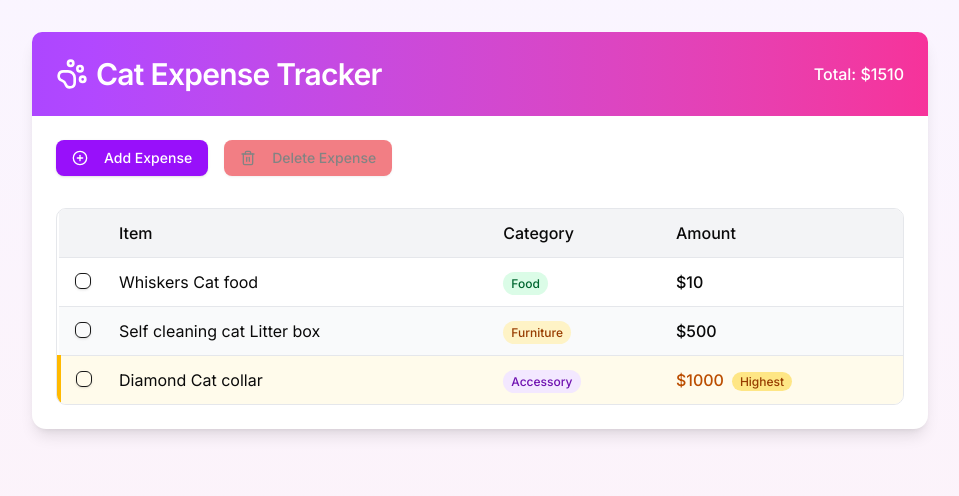
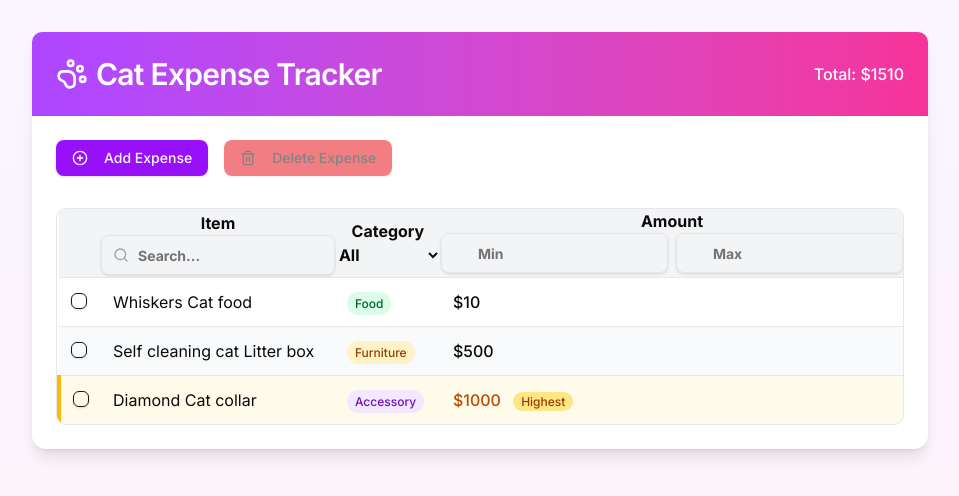
Before and after one commit to fdelacruzsoto/cat-expenses, a Next.js app: page / in a window 1280 px wide. Shown: the top 496 px of the page, without its empty margins (160-1119 px from the left). Built offline with nearby package versions, Linux system fonts and the light colour scheme; no server answers.

Commit message:
Added filters

```diff
--- a/package.json
+++ b/package.json
@@ -15,6 +15,7 @@
     "@radix-ui/react-select": "^2.2.4",
     "@radix-ui/react-slot": "^1.2.2",
     "@tanstack/react-query": "^5.75.7",
+    "@tanstack/react-table": "^8.21.3",
     "class-variance-authority": "^0.7.1",
     "clsx": "^2.1.1",
     "lucide-react": "^0.509.0",
--- a/src/app/components/ExpensesTable.tsx
+++ b/src/app/components/ExpensesTable.tsx
@@ -1,65 +1,144 @@
 import { Expense } from "@/types/expense";
 import { Checkbox } from "@/components/ui/checkbox";
 import { getCategoryColor } from "@/lib/category";
-
+import { createColumnHelper, useReactTable, getCoreRowModel, flexRender, RowData, ColumnFiltersState, getFilteredRowModel, getSortedRowModel } from "@tanstack/react-table";
+import React from "react";
+import { Filter } from "./Filter";
 interface ExpensesTableProps {
   expenses: Expense[];
   isHighestExpense: (amount: number) => boolean;
   handleCheckboxChange: (id: string) => void;
 }
 
+const columnHelper = createColumnHelper<Expense>()
+
+declare module '@tanstack/react-table' {
+  //allows us to define custom properties for our columns
+  // eslint-disable-next-line @typescript-eslint/no-unused-vars
+  interface ColumnMeta<TData extends RowData, TValue> {
+    filterVariant?: 'text' | 'range' | 'select'
+  }
+}
+
 export default function ExpensesTable({ expenses, isHighestExpense, handleCheckboxChange }: ExpensesTableProps) {
+
+  const [columnFilters, setColumnFilters] = React.useState<ColumnFiltersState>(
+    []
+  )
+
+  const columns = [
+    columnHelper.accessor("selected", {
+      header: "",
+      cell: ({ row }) => {
+        const expense = row.original
+        return <Checkbox checked={expense.selected} onCheckedChange={() => handleCheckboxChange(expense.id)} />
+      },
+      enableColumnFilter: false,
+    }),
+    columnHelper.accessor("item", {
+      header: "Item",
+    }),
+    columnHelper.accessor("category", {
+      header: "Category",
+      cell: ({ row }) => {
+        const category = row.original.category
+        return <span className={`px-2 py-1 rounded-full text-xs font-medium ${getCategoryColor(category)}`}>{category}</span>
+      },
+      meta: {
+        filterVariant: 'select',
+      },
+    }),
+    columnHelper.accessor("amount", {
+      header: "Amount",
+      cell: ({ row }) => {
+        const amount = row.original.amount
+        return <span className={`font-medium ${isHighestExpense(amount) ? "text-amber-700" : ""}`}>${amount} {isHighestExpense(amount) && (
+          <span className="ml-2 text-xs bg-amber-200 text-amber-800 px-2 py-0.5 rounded-full">
+            Highest
+          </span>
+        )}
+        </span>
+      },
+      meta: {
+        filterVariant: 'range',
+      },
+    }),
+  ]
+
+  const table = useReactTable({
+    data: expenses,
+    columns,
+    getCoreRowModel: getCoreRowModel(),
+    onColumnFiltersChange: setColumnFilters,
+    filterFns: {},
+    state: {
+      columnFilters,
+    },
+    getFilteredRowModel: getFilteredRowModel(),
+    getSortedRowModel: getSortedRowModel(),
+  })
+
   return (
     <div className="rounded-lg overflow-hidden border border-gray-200">
       <table className="w-full">
         <thead className="bg-gray-100">
-          <tr>
-            <th className="w-12 p-3"></th>
-            <th className="text-left p-3 font-medium">Item</th>
-            <th className="text-left p-3 font-medium">Category</th>
-            <th className="text-left p-3 font-medium">Amount</th>
+          {table.getHeaderGroups().map(headerGroup => (
+            <tr key={headerGroup.id}>
+              {headerGroup.headers.map(header => {
+                return (
+                  <th key={header.id} colSpan={header.colSpan}>
+                    {header.isPlaceholder ? null : (
+                      <>
+                        <div
+                          {...{
+                            className: header.column.getCanSort()
+                              ? 'cursor-pointer select-none'
+                              : '',
+                            onClick: header.column.getToggleSortingHandler(),
+                          }}
+                        >
+                          {flexRender(
+                            header.column.columnDef.header,
+                            header.getContext()
+                          )}
+                          {{
+                            asc: ' 🔼',
+                            desc: ' 🔽',
+                          }[header.column.getIsSorted() as string] ?? null}
+                        </div>
+                        {header.column.getCanFilter() ? (
+                          <div>
+                            <Filter column={header.column} />
+                          </div>
+                        ) : null}
+                      </>
+                    )}
+                  </th>
+                )
+              })}
             </tr>
+          ))}
         </thead>
         <tbody>
-          {expenses.map((expense, index) => (
-            <tr
-              key={expense.id}
-              className={`
+          {table.getRowModel().rows.map(row => (
+            <tr key={row.id} className={`
               border-t border-gray-200
-                      ${isHighestExpense(expense.amount)
+              ${isHighestExpense(row.original.amount)
                 ? "bg-amber-50 border-l-4 border-l-amber-400"
-                  : expense.selected
+                : row.original.selected
                   ? "bg-purple-100"
-                    : index % 2 === 0
+                  : row.index % 2 === 0
                     ? "bg-white"
                     : "bg-gray-50"
               }
               transition-colors duration-150
               hover:bg-purple-50
-                    `}
-            >
-              <td className="p-3 text-center">
-                <Checkbox checked={expense.selected} onCheckedChange={() => handleCheckboxChange(expense.id)} />
+            `} >
+              {row.getVisibleCells().map(cell => (
+                <td key={cell.id} className="p-3">
+                  {flexRender(cell.column.columnDef.cell, cell.getContext())}
                 </td>
-              <td className="p-3">{expense.item}</td>
-              <td className="p-3">
-                <span
-                  className={`
-                        px-2 py-1 rounded-full text-xs font-medium
-                        ${getCategoryColor(expense.category)}
-                      `}
-                >
-                  {expense.category}
-                </span>
-              </td>
-              <td className={`p-3 font-medium ${isHighestExpense(expense.amount) ? "text-amber-700" : ""}`}>
-                ${expense.amount}
-                {isHighestExpense(expense.amount) && (
-                  <span className="ml-2 text-xs bg-amber-200 text-amber-800 px-2 py-0.5 rounded-full">
-                    Highest
-                  </span>
-                )}
-              </td>
+              ))}
             </tr>
           ))}
           {expenses.length === 0 && (
--- /dev/null
+++ b/src/app/components/Filter.tsx
@@ -0,0 +1,100 @@
+import { Input } from "@/components/ui/input"
+import { Column } from "@tanstack/react-table"
+import { Search } from "lucide-react"
+import React from "react"
+
+// eslint-disable-next-line @typescript-eslint/no-explicit-any
+export function Filter({ column }: { column: Column<any, unknown> }) {
+  const columnFilterValue = column.getFilterValue()
+  const { filterVariant } = column.columnDef.meta ?? {}
+
+  return filterVariant === 'range' ? (
+    <div>
+      <div className="flex space-x-2">
+        {/* See faceted column filters example for min max values functionality */}
+        <DebouncedInput
+          type="number"
+          value={(columnFilterValue as [number, number])?.[0] ?? ''}
+          onChange={value =>
+            column.setFilterValue((old: [number, number]) => [value, old?.[1]])
+          }
+          placeholder={`Min`}
+          className="w-24 border shadow rounded"
+          showSearchIcon={false}
+        />
+        <DebouncedInput
+          type="number"
+          value={(columnFilterValue as [number, number])?.[1] ?? ''}
+          onChange={value =>
+            column.setFilterValue((old: [number, number]) => [old?.[0], value])
+          }
+          placeholder={`Max`}
+          className="w-24 border shadow rounded"
+          showSearchIcon={false}
+        />
+      </div>
+      <div className="h-1" />
+    </div>
+  ) : filterVariant === 'select' ? (
+    <select
+      onChange={e => column.setFilterValue(e.target.value)}
+      value={columnFilterValue?.toString()}
+    >
+      {/* See faceted column filters example for dynamic select options */}
+      <option value="">All</option>
+      <option value="Food">Food</option>
+      <option value="Furniture">Furniture</option>
+      <option value="Accessory">Accessory</option>
+      <option value="Toy">Toy</option>
+      <option value="Healthcare">Healthcare</option>
+      <option value="Other">Other</option>
+    </select>
+  ) : (
+    <DebouncedInput
+      className="w-36 border shadow rounded"
+      onChange={value => column.setFilterValue(value)}
+      placeholder={`Search...`}
+      type="text"
+      value={(columnFilterValue ?? '') as string}
+    />
+    // See faceted column filters example for datalist search suggestions
+  )
+}
+
+// A typical debounced input react component
+function DebouncedInput({
+  value: initialValue,
+  onChange,
+  debounce = 500,
+  showSearchIcon = true,
+  ...props
+}: {
+  value: string | number
+  onChange: (value: string | number) => void
+  debounce?: number,
+  showSearchIcon?: boolean,
+} & Omit<React.InputHTMLAttributes<HTMLInputElement>, 'onChange'>) {
+  const [value, setValue] = React.useState(initialValue)
+
+  React.useEffect(() => {
+    setValue(initialValue)
+  }, [initialValue])
+
+  React.useEffect(() => {
+    const timeout = setTimeout(() => {
+      onChange(value)
+    }, debounce)
+
+    return () => clearTimeout(timeout)
+  }, [value])
+
+  return (
+    <div className="relative">
+      {showSearchIcon && <Search className="absolute left-3 top-1/2 transform -translate-y-1/2 h-4 w-4 text-gray-400" />}
+      <Input
+        {...props} value={value} onChange={e => setValue(e.target.value)}
+        className="pl-9 h-10 text-sm"
+      />
+    </div>
+  )
+}
```
Also changed, not shown: 1 other file (tests, documents, lock files or other folders). Lines whose indentation alone changed are shown as unchanged.
